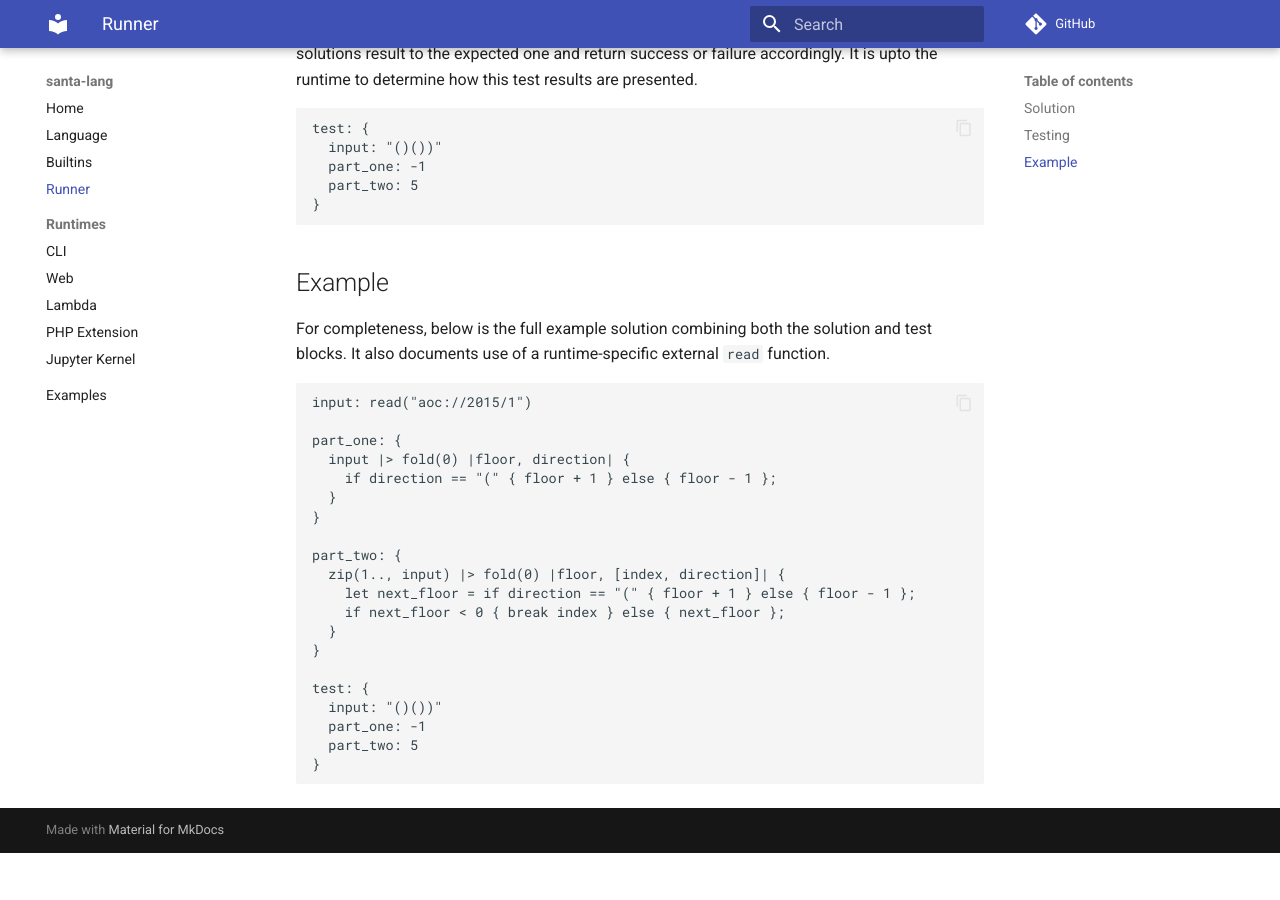
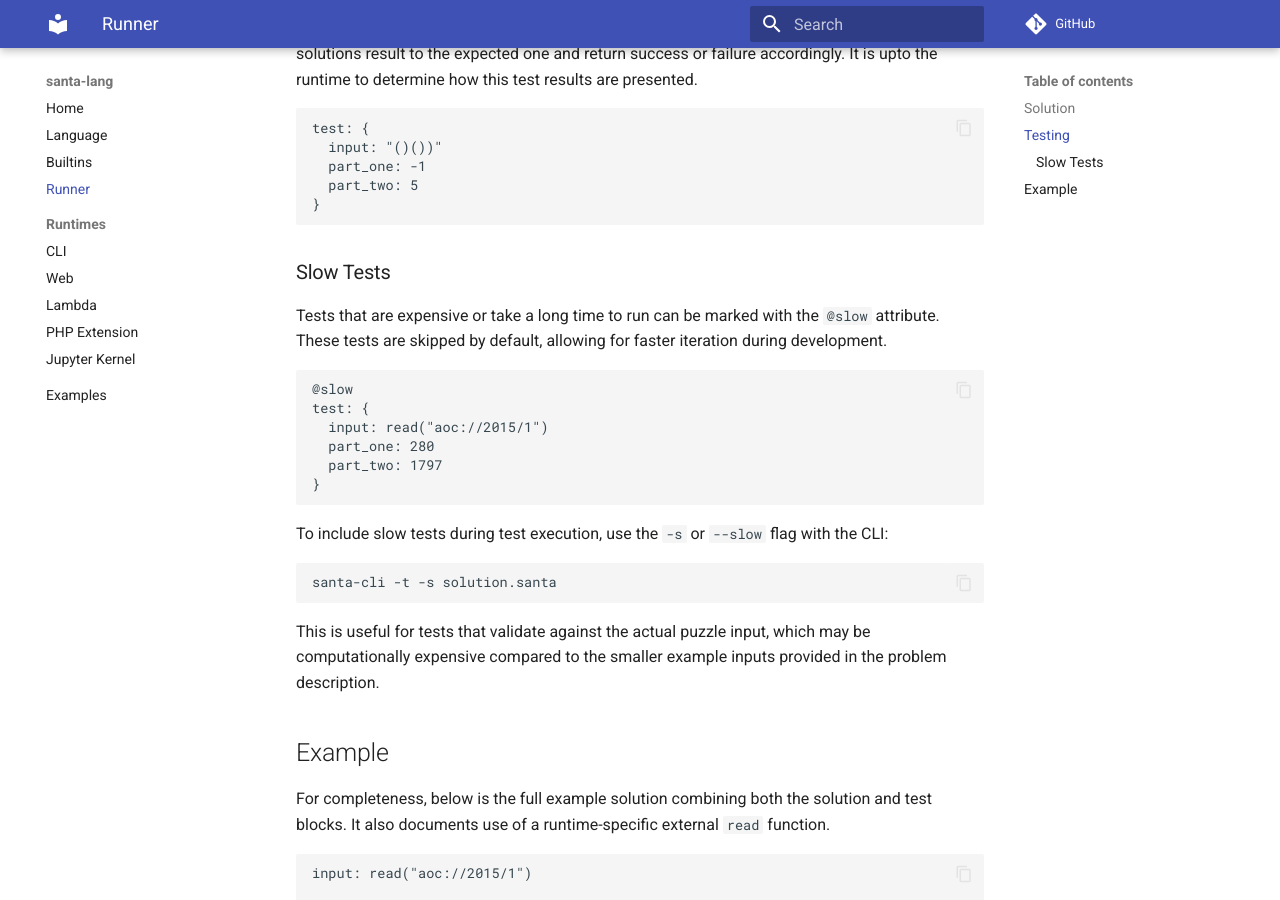
Before and after one commit to eddmann/santa-lang, an MkDocs documentation site: the page built from docs/runner.md, in a window 1280 px wide and 900 px high, scrolled down 1286 px. Built offline with MkDocs 1.6.1 and Material for MkDocs 9.7.7, drawn with Linux system fonts in a browser that asks for light colours; comment, search, counter and statistics services are not loaded; before the commit the page ends 2139 px from its top, so only the background shows below that.

Commit message:
docs(runner): add @slow attribute for marking expensive tests

````diff
--- a/docs/runner.md
+++ b/docs/runner.md
@@ -53,6 +53,28 @@ test: {
 }
 ```
 
+### Slow Tests
+
+Tests that are expensive or take a long time to run can be marked with the `@slow` attribute.
+These tests are skipped by default, allowing for faster iteration during development.
+
+```
+@slow
+test: {
+  input: read("aoc://2015/1")
+  part_one: 280
+  part_two: 1797
+}
+```
+
+To include slow tests during test execution, use the `-s` or `--slow` flag with the CLI:
+
+```bash
+santa-cli -t -s solution.santa
+```
+
+This is useful for tests that validate against the actual puzzle input, which may be computationally expensive compared to the smaller example inputs provided in the problem description.
+
 ## Example
 
 For completeness, below is the full example solution combining both the solution and test blocks.
````
